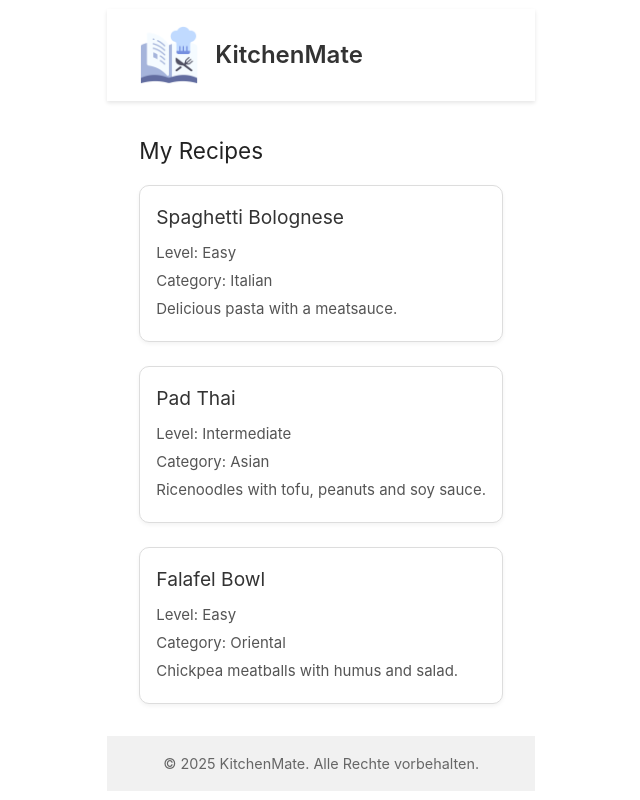
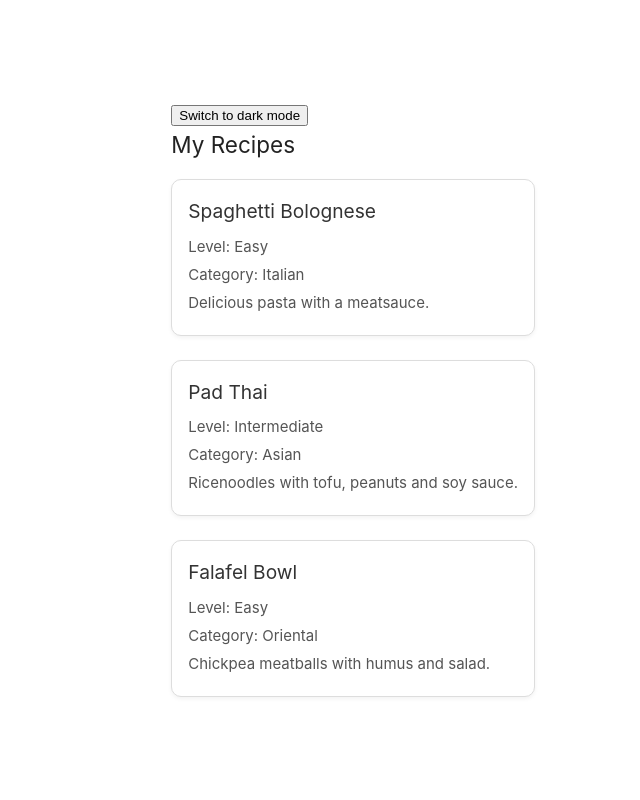
Before and after one commit to piahirsch/KitchenMateFrontend, a Vue app: page / in a window 1280 px wide. Shown: the whole page, without its empty margins (105-745 px from the left). Built offline with nearby package versions, Linux system fonts and the light colour scheme.

Commit message:
attempted dark and lightmode

```diff
--- a/src/App.vue
+++ b/src/App.vue
@@ -1,23 +1,48 @@
 <template>
-  <div class="layout">
-    <AppHeader />
-    <main>
+  <div class="app-container">
+    <header class="app-header">
+      <button type="button" @click="toggleTheme">
+        Switch to {{ themeLabel }} mode
+      </button>
+    </header>
+    <main class="main-content">
       <router-view />
     </main>
-    <AppFooter />
   </div>
 </template>
 
 <script setup lang="ts">
-import AppHeader from '@/components/AppHeader.vue'
-import AppFooter from '@/components/AppFooter.vue'
+import { ref, computed, onMounted, watch } from 'vue';
+
+console.log('App.vue loaded'); // Check script execution
+
+const theme = ref<'light' | 'dark'>('light');
+const themeLabel = computed(() => (theme.value === 'light' ? 'dark' : 'light'));
+
+// Initialize from saved preference or system setting
+const saved = localStorage.getItem('theme');
+if (saved === 'light' || saved === 'dark') {
+  theme.value = saved;
+} else if (window.matchMedia('(prefers-color-scheme: dark)').matches) {
+  theme.value = 'dark';
+}
+
+// Sync attribute and storage whenever theme changes
+watch(theme, (newTheme) => {
+  console.log('Applying theme via watcher:', newTheme);
+  document.documentElement.setAttribute('data-theme', newTheme);
+  localStorage.setItem('theme', newTheme);
+});
+
+// Set initial theme on mount
+onMounted(() => {
+  console.log('Initial theme on mounted:', theme.value);
+  document.documentElement.setAttribute('data-theme', theme.value);
+});
+
+// Toggle function
+function toggleTheme() {
+  console.log('Button clicked. Toggling theme.');
+  theme.value = theme.value === 'light' ? 'dark' : 'light';
+}
 </script>
-
-<style scoped>
-main {
-  flex-grow: 1;
-  padding: 2rem;
-  max-width: 1200px;
-  margin: 0 auto;
-}
-</style>
```
Also changed, not shown: 1 other file (tests, documents, lock files or other folders).
